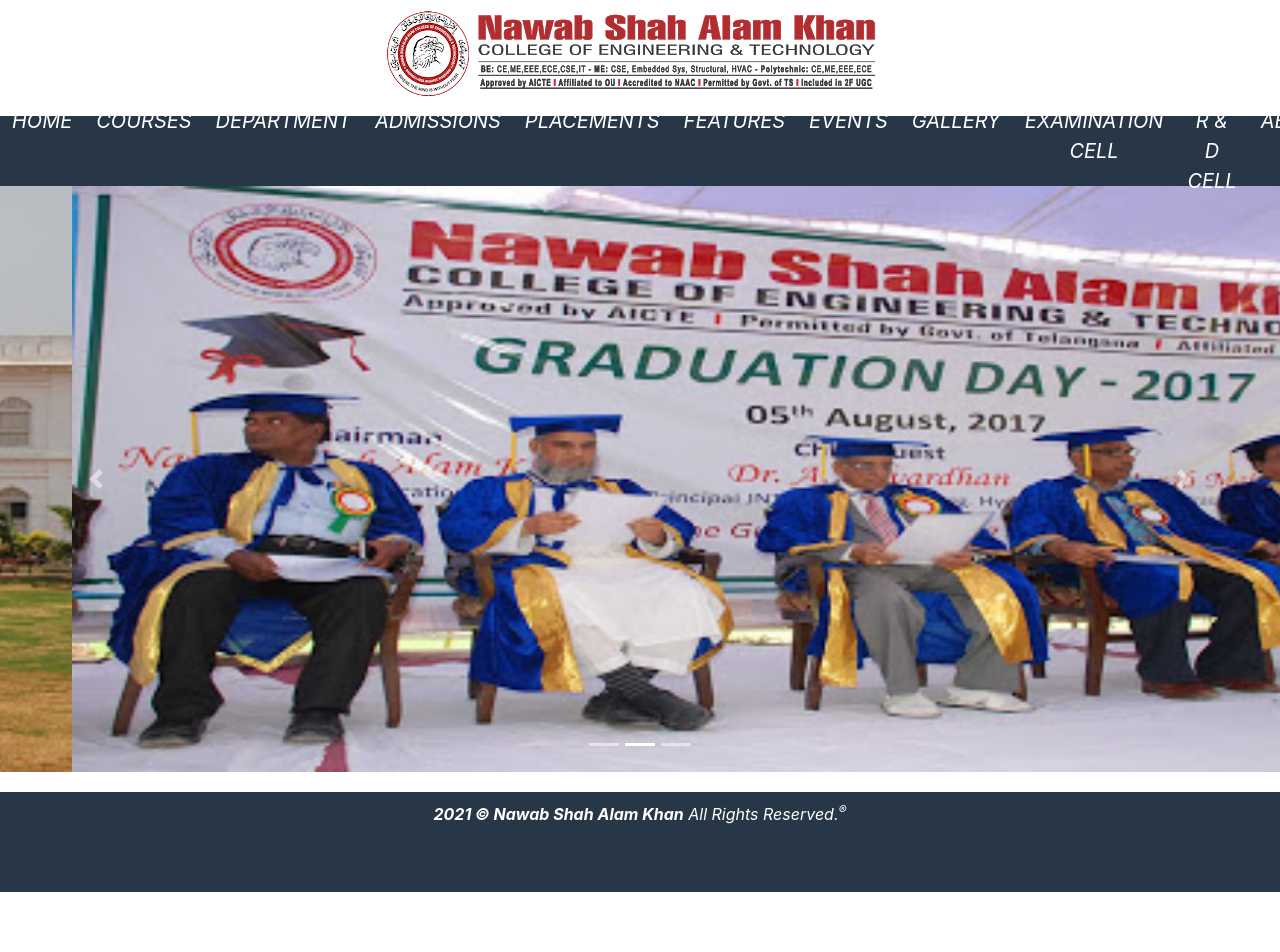
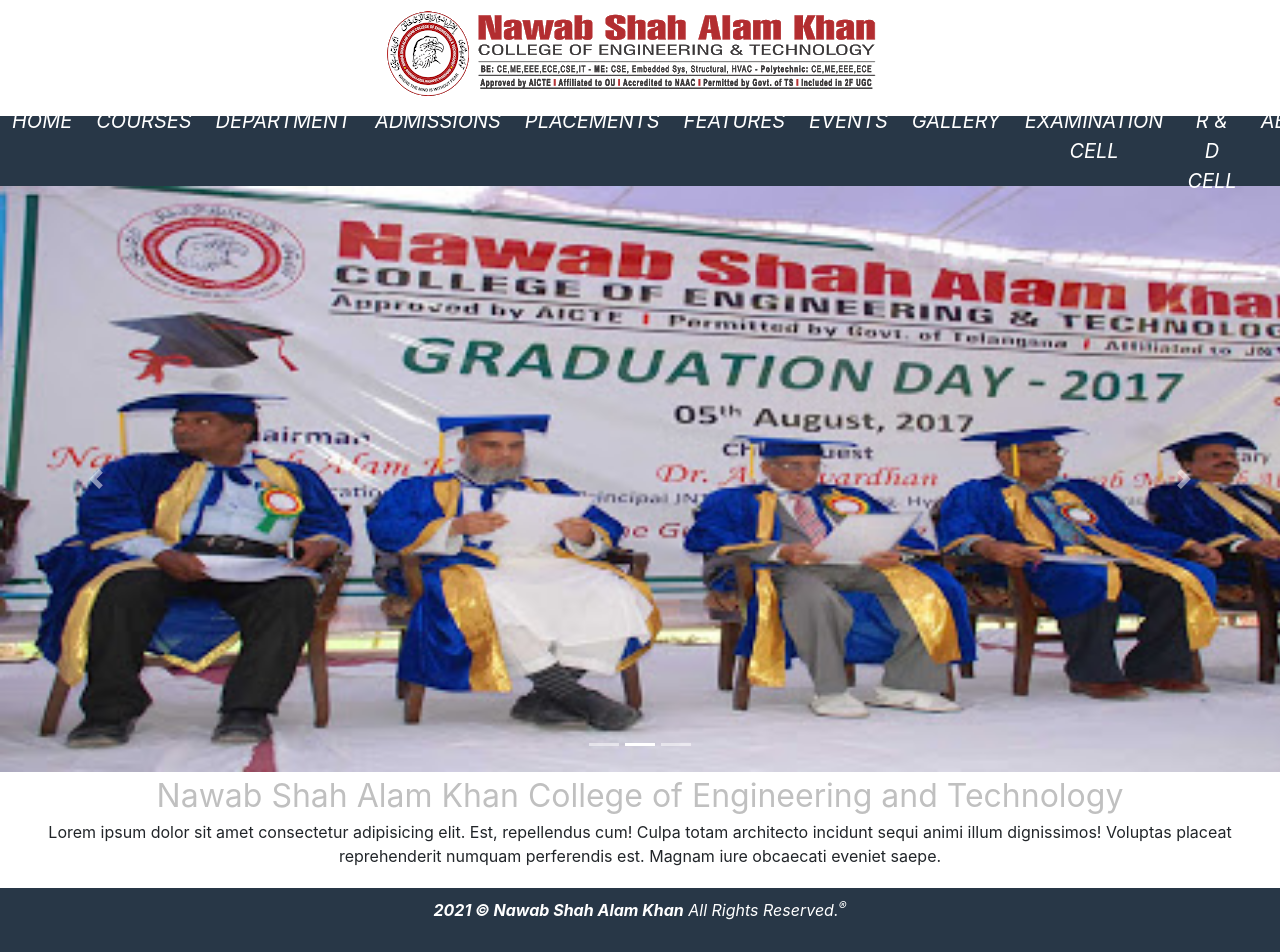
Before and after one commit to Aamer4ui/nawab, a React (Create React App) app: page / in a window 1280 px wide. Shown: the top 952 px of the page. Before the commit the page ends 892 px from the top, so only its background shows below. Built offline with nearby package versions, Linux system fonts and the light colour scheme.

Commit message:
information

```diff
--- a/src/Component/BodyContent/Information.css
+++ b/src/Component/BodyContent/Information.css
@@ -0,0 +1,8 @@
+.anchor{
+    text-decoration: none;
+    color: silver;
+    font-size: 2rem;
+}
+.anchor :hover{
+    color: orangered;
+}
--- a/src/Component/BodyContent/Information.jsx
+++ b/src/Component/BodyContent/Information.jsx
@@ -1,9 +1,11 @@
 import React from 'react';
+import '../BodyContent/Information.css';
 
 export const Information = () => {
     return (
         <div>
-            <a href=""></a>
+            <a className="anchor" href="">Nawab Shah Alam Khan College of Engineering and Technology</a>
+            <p>Lorem ipsum dolor sit amet consectetur adipisicing elit. Est, repellendus cum! Culpa totam architecto incidunt sequi animi illum dignissimos! Voluptas placeat reprehenderit numquam perferendis est. Magnam iure obcaecati eveniet saepe.</p>
 
         </div>
     );
```
Also changed, not shown: 1 other file (tests, documents, lock files or other folders).
